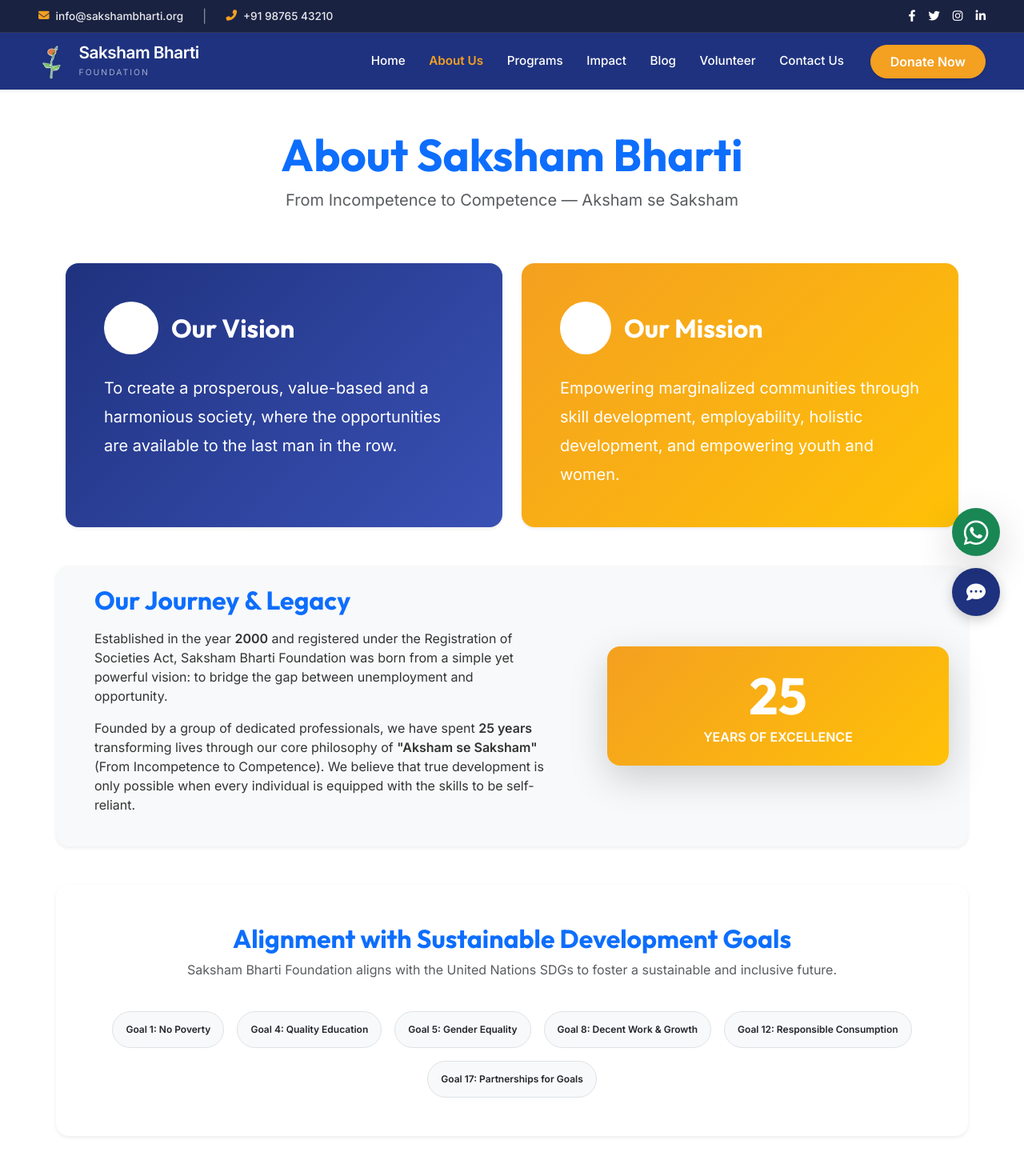
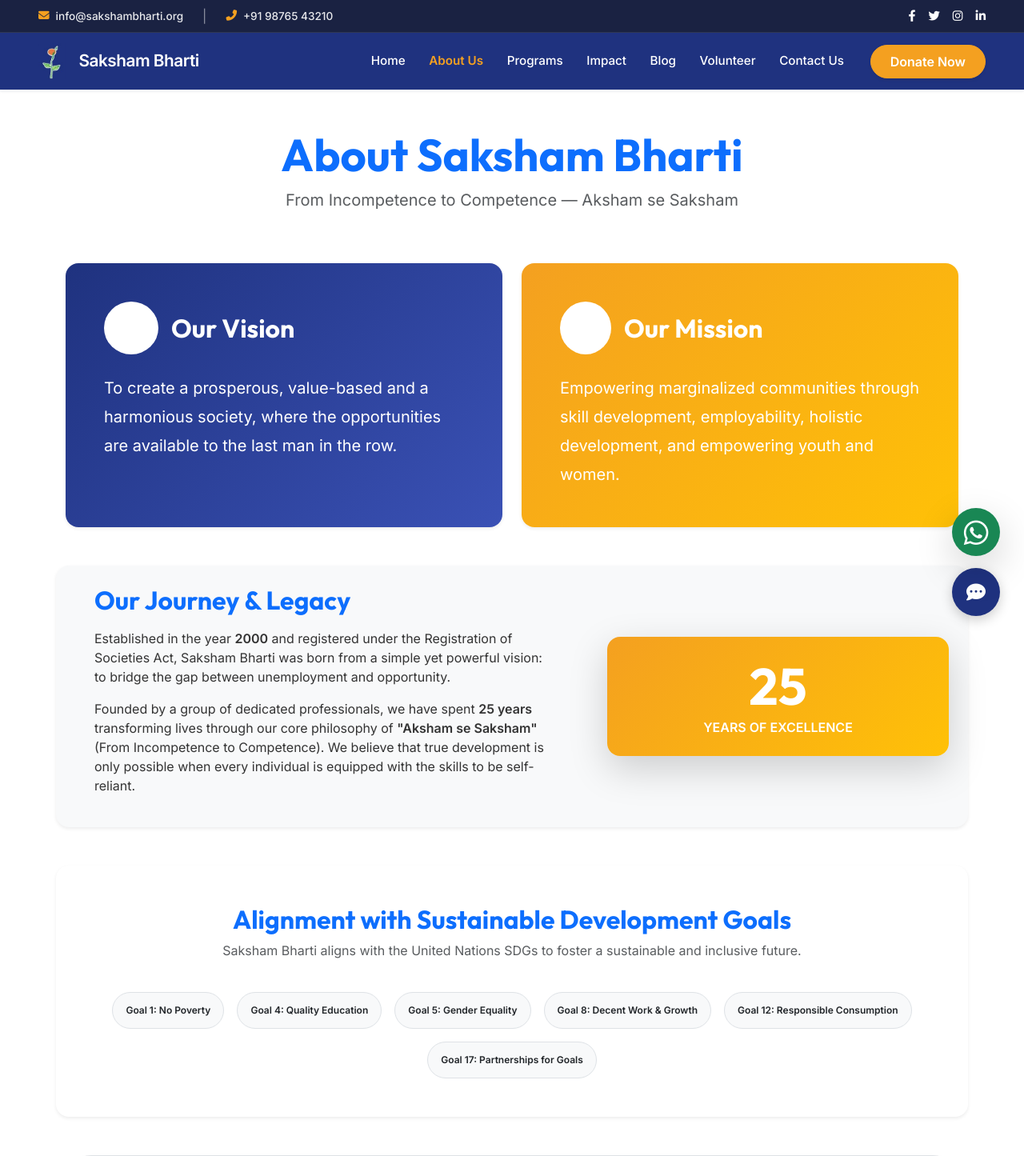
Before and after one commit to jagritiupadhyay99-jpg/Saksham-Bharti, a PHP site: page /frontend/about.php in a window 1280 px wide. Shown: the top 1445 px of the page at 80% size. Run offline with PHP 8.4, Linux system fonts and the light colour scheme; data comes from the database, SQL or seed files in the repository; some libraries are stand-ins or nearby versions.

Commit message:
Rebrand organization to Saksham Bharti and align copy/media with 2024-25 Annual Report

```diff
--- a/backend/config/mail_config.php
+++ b/backend/config/mail_config.php
@@ -1,6 +1,6 @@
 <?php
 // ============================================================
-// SMTP Email Configuration — Saksham Bharti Foundation
+// SMTP Email Configuration — Saksham Bharti
 // ============================================================
 // Values are loaded from the .env file in the project root.
 // To change settings, edit the .env file — NOT this file.
@@ -14,7 +14,7 @@
 define('MAIL_USERNAME',   $_ENV['MAIL_USERNAME']    ?? 'your_email@gmail.com');
 define('MAIL_PASSWORD',   $_ENV['MAIL_PASSWORD']    ?? 'your_app_password');
 define('MAIL_FROM_EMAIL', $_ENV['MAIL_FROM_EMAIL']  ?? 'no-reply@sakshambharti.org');
-define('MAIL_FROM_NAME',  $_ENV['MAIL_FROM_NAME']   ?? 'Saksham Bharti Foundation');
+define('MAIL_FROM_NAME',  $_ENV['MAIL_FROM_NAME']   ?? 'Saksham Bharti');
 
 // Log file path for email errors
 define('MAIL_ERROR_LOG',  __DIR__ . '/../../logs/mail_errors.log');
--- a/backend/includes/functions.php
+++ b/backend/includes/functions.php
@@ -113,7 +113,7 @@
         $mail->Body    = '
             <div style="font-family:Arial,sans-serif;max-width:600px;margin:auto;border:1px solid #e0e0e0;border-radius:8px;overflow:hidden;">
                 <div style="background:#1F327F;padding:20px 30px;">
-                    <h2 style="color:#fff;margin:0;">Saksham Bharti Foundation</h2>
+                    <h2 style="color:#fff;margin:0;">Saksham Bharti</h2>
                     <p style="color:#f4a020;margin:4px 0 0;">Admin Notification</p>
                 </div>
                 <div style="padding:30px;color:#333;">
@@ -151,7 +151,7 @@
         $full_body_html = '
             <div style="font-family:Arial,sans-serif;max-width:600px;margin:auto;border:1px solid #e0e0e0;border-radius:8px;overflow:hidden;">
                 <div style="background:#1F327F;padding:20px 30px;">
-                    <h2 style="color:#fff;margin:0;">Saksham Bharti Foundation</h2>
+                    <h2 style="color:#fff;margin:0;">Saksham Bharti</h2>
                     <p style="color:#f4a020;margin:4px 0 0;">Empowering Youth Through Skill &amp; Education</p>
                 </div>
                 <div style="padding:30px;color:#333;line-height:1.8;">
@@ -162,7 +162,7 @@
                     <a href="https://www.sakshambharti.org" style="color:#1F327F;">www.sakshambharti.org</a></p>
                 </div>
                 <div style="background:#f9f9f9;padding:15px 30px;font-size:12px;color:#999;">
-                    &copy; ' . date('Y') . ' Saksham Bharti Foundation. All rights reserved.
+                    &copy; ' . date('Y') . ' Saksham Bharti. All rights reserved.
                 </div>
             </div>';
 
--- a/frontend/about.php
+++ b/frontend/about.php
@@ -1,7 +1,7 @@
 <?php
 // about.php
-$page_title       = 'About Us | Saksham Bharti Foundation';
-$page_description = 'Learn about Saksham Bharti Foundation — our 25-year journey, vision, mission, and the dedicated team driving skill development for underprivileged youth in New Delhi.';
+$page_title       = 'About Us | Saksham Bharti';
+$page_description = 'Learn about Saksham Bharti — our 25-year journey, vision, mission, and the dedicated team driving skill development for underprivileged youth in New Delhi.';
 require_once 'includes/header.php';
 ?>
 
@@ -48,7 +48,7 @@
     <div class="col-md-7 px-5">
         <h2 class="fw-bold text-primary mb-3">Our Journey & Legacy</h2>
         <p>
-            Established in the year <strong>2000</strong> and registered under the Registration of Societies Act, Saksham Bharti Foundation was born from a simple yet powerful vision: to bridge the gap between unemployment and opportunity.
+            Established in the year <strong>2000</strong> and registered under the Registration of Societies Act, Saksham Bharti was born from a simple yet powerful vision: to bridge the gap between unemployment and opportunity.
         </p>
         <p>
             Founded by a group of dedicated professionals, we have spent <strong>25 years</strong> transforming lives through our core philosophy of <strong>"Aksham se Saksham"</strong> (From Incompetence to Competence). We believe that true development is only possible when every individual is equipped with the skills to be self-reliant.
@@ -68,7 +68,7 @@
 <div class="row mb-5 py-5 bg-white rounded-4 shadow-sm">
     <div class="col-12 text-center mb-4">
         <h2 class="fw-bold text-primary">Alignment with Sustainable Development Goals</h2>
-        <p class="text-muted">Saksham Bharti Foundation aligns with the United Nations SDGs to foster a sustainable and inclusive future.</p>
+        <p class="text-muted">Saksham Bharti aligns with the United Nations SDGs to foster a sustainable and inclusive future.</p>
     </div>
     <div class="col-12">
         <div class="d-flex flex-wrap justify-content-center gap-3">
@@ -145,7 +145,7 @@
             <div class="mt-5">
                 <p class="mb-1 text-muted">With gratitude and determination,</p>
                 <p class="signature-font mb-0">Rajeev Kumar Kalra</p>
-                <p class="text-muted small">President, Saksham Bharti Foundation</p>
+                <p class="text-muted small">President, Saksham Bharti</p>
             </div>
         </div>
     </div>
@@ -185,7 +185,7 @@
   <div class="col-md-12 bg-light p-5 rounded-4 border-start border-5 border-primary">
     <h3 class="fw-bold text-primary mb-4 text-center">A Holistic Ecosystem of Growth</h3>
     <p>
-      Saksham Bharti Foundation provides more than just training; we provide an ecosystem. Our vocational courses in computer education, stitching, beauty culture, and soft skills are supported by over **250+ volunteers** from diverse professional backgrounds.
+      Saksham Bharti provides more than just training; we provide an ecosystem. Our vocational courses in computer education, stitching, beauty culture, and soft skills are supported by over **250+ volunteers** from diverse professional backgrounds.
     </p>
     <p class="mb-0">
       From organizing the **Swami Vivekananda Aajeevika Mahotsav** (Job Fairs) to providing pre-admission mentoring, we ensure that the "fruits of development" are accessible to the "last man in the row." We don't just teach skills; we nurture entrepreneurial mindsets that drive long-term community change.
--- a/frontend/activities.php
+++ b/frontend/activities.php
@@ -1,7 +1,7 @@
 <?php
 // activity.php
-$page_title       = 'Activities & Events | Saksham Bharti Foundation';
-$page_description = 'Explore the latest activities, events, and community initiatives by Saksham Bharti Foundation — from job fairs and competitions to summer camps and green drives across New Delhi.';
+$page_title       = 'Activities & Events | Saksham Bharti';
+$page_description = 'Explore the latest activities, events, and community initiatives by Saksham Bharti — from job fairs and competitions to summer camps and green drives across New Delhi.';
 require_once 'includes/header.php';
 
 // Fetch all activities
--- a/frontend/blog.php
+++ b/frontend/blog.php
@@ -1,7 +1,7 @@
 <?php
 // blog.php
-$page_title       = 'Blog & News | Saksham Bharti Foundation';
-$page_description = 'Read the latest blog posts, news, and impact stories from Saksham Bharti Foundation. Stay updated on our programs, events, student success stories, and community initiatives.';
+$page_title       = 'Blog & News | Saksham Bharti';
+$page_description = 'Read the latest blog posts, news, and impact stories from Saksham Bharti. Stay updated on our programs, events, student success stories, and community initiatives.';
 require_once 'includes/header.php';
 
 // Fetch all blog posts from the activities table
--- a/frontend/contact.php
+++ b/frontend/contact.php
@@ -1,7 +1,7 @@
 <?php
 // contact.php
-$page_title       = 'Contact Us | Saksham Bharti Foundation';
-$page_description = 'Get in touch with Saksham Bharti Foundation. Visit our 5 training centers across New Delhi or send us a message. We are here to answer your questions about volunteering, donations, and programs.';
+$page_title       = 'Contact Us | Saksham Bharti';
+$page_description = 'Get in touch with Saksham Bharti. Visit our 5 training centers across New Delhi or send us a message. We are here to answer your questions about volunteering, donations, and programs.';
 require_once __DIR__ . '/../backend/config/db.php';
 require_once __DIR__ . '/../backend/includes/functions.php';
 
@@ -60,7 +60,7 @@
             send_notification_email($subject, $body);
 
             // Send confirmation to user
-            $user_subject = "We received your message - Saksham Bharti Foundation";
+            $user_subject = "We received your message - Saksham Bharti";
             $user_body = "<p>Thank you for reaching out to us. We have received your message and our team will get back to you shortly.</p>
                           <p><strong>Your Message:</strong><br>" . nl2br($message) . "</p>";
             send_user_email($email, $name, $user_subject, $user_body);
--- a/frontend/impact.php
+++ b/frontend/impact.php
@@ -1,6 +1,6 @@
 <?php
 // impact.php
-$page_title       = 'Our Impact | Saksham Bharti Foundation';
+$page_title       = 'Our Impact | Saksham Bharti';
 $page_description = 'Saksham Bharti has trained 2,152 students, secured 390 job placements, awarded 345 scholarships, and runs mega job fairs. Read real success stories of youth transformed by vocational training.';
 require_once 'includes/header.php';
 ?>
--- a/frontend/includes/footer.php
+++ b/frontend/includes/footer.php
@@ -14,7 +14,7 @@
     <div class="container py-4">
         <div class="row gy-4">
             <div class="col-md-4">
-                <h4 class="fw-bold text-white mb-3">Saksham Bharti Foundation</h4>
+                <h4 class="fw-bold text-white mb-3">Saksham Bharti</h4>
                 <p>Empowering marginalized communities through skill development, education, and livelihood programs. Celebrating 25 Years of Impact.</p>
                 <div class="d-flex gap-3 mt-3">
                     <?php if ($fb): ?><a href="<?= htmlspecialchars($fb) ?>" target="_blank" class="text-white"><i class="fab fa-facebook fa-lg"></i></a><?php endif; ?>
@@ -36,7 +36,7 @@
             <div class="col-md-4">
                 <h5 class="text-white mb-3">Contact Info</h5>
                 <ul class="list-unstyled">
-                    <li class="mb-2"><a href="https://www.google.com/maps/search/?api=1&query=Saksham+Bharti+Foundation" target="_blank" class="text-light text-decoration-none"><i class="fas fa-map-marker-alt me-2 text-secondary"></i> <?= htmlspecialchars($address) ?></a></li>
+                    <li class="mb-2"><a href="https://www.google.com/maps/search/?api=1&query=Saksham+Bharti" target="_blank" class="text-light text-decoration-none"><i class="fas fa-map-marker-alt me-2 text-secondary"></i> <?= htmlspecialchars($address) ?></a></li>
                     <li class="mb-2"><a href="tel:<?= htmlspecialchars(preg_replace('/[^0-9+]/', '', $phone)) ?>" class="text-light text-decoration-none"><i class="fas fa-phone me-2 text-secondary"></i> <?= htmlspecialchars($phone) ?></a></li>
                     <li class="mb-2"><a href="mailto:<?= htmlspecialchars($email) ?>" class="text-light text-decoration-none"><i class="fas fa-envelope me-2 text-secondary"></i> <?= htmlspecialchars($email) ?></a></li>
                 </ul>
@@ -44,7 +44,7 @@
         </div>
         <hr class="mt-4 border-secondary">
         <div class="text-center pt-2">
-            <p class="mb-0">&copy; <?php echo date('Y'); ?> <a href="index.php" class="text-light text-decoration-none hover-white">Saksham Bharti Foundation</a>. All rights reserved.</p>
+            <p class="mb-0">&copy; <?php echo date('Y'); ?> <a href="index.php" class="text-light text-decoration-none hover-white">Saksham Bharti</a>. All rights reserved.</p>
         </div>
     </div>
 </footer>
--- a/frontend/includes/header.php
+++ b/frontend/includes/header.php
@@ -3,8 +3,8 @@
 require_once __DIR__ . '/../../backend/includes/functions.php';
 
 // Page-level SEO defaults (can be overridden by individual pages before including header)
-$page_title       = $page_title       ?? 'Saksham Bharti Foundation | Empowering Youth Through Skill & Education';
-$page_description = $page_description ?? 'Saksham Bharti Foundation empowers underprivileged youth aged 17-23 through free vocational training in IT, beauty culture, and stitching across 5 centers in New Delhi.';
+$page_title       = $page_title       ?? 'Saksham Bharti | Empowering Youth Through Skill & Education';
+$page_description = $page_description ?? 'Saksham Bharti empowers underprivileged youth aged 17-23 through free vocational training in IT, beauty culture, and stitching across 5 centers in New Delhi.';
 
 // Load site settings for dynamic top-bar contact info + social links
 $site = get_all_site_settings();
@@ -116,10 +116,9 @@
 <nav class="navbar navbar-expand-lg sticky-top shadow-sm py-2" style="background-color: var(--primary-bg);">
     <div class="container-fluid px-lg-5">
         <a class="navbar-brand d-flex align-items-center" href="index.php">
-            <img src="assets/images/image.png" alt="Saksham Bharti Foundation Logo" class="me-3">
+            <img src="assets/images/image.png" alt="Saksham Bharti Logo" class="me-3">
             <div class="brand-text text-white fw-bold">
-                Saksham Bharti<br>
-                <span class="fw-normal" style="font-size:0.65rem;text-transform:uppercase;letter-spacing:2px;color:rgba(255,255,255,0.6);">Foundation</span>
+                Saksham Bharti
             </div>
         </a>
 
--- a/frontend/index.php
+++ b/frontend/index.php
@@ -1,7 +1,7 @@
 <?php
 // index.php
-$page_title       = 'Saksham Bharti Foundation | Empowering Youth Through Skill & Education';
-$page_description = 'Saksham Bharti Foundation empowers underprivileged youth aged 17-23 through free vocational training in IT, beauty culture, and stitching across 5 centers in New Delhi. 50,000+ lives touched in 25 years.';
+$page_title       = 'Saksham Bharti | Empowering Youth Through Skill & Education';
+$page_description = 'Saksham Bharti empowers underprivileged youth aged 17-23 through free vocational training in IT, beauty culture, and stitching across 5 centers in New Delhi. 50,000+ lives touched in 25 years.';
 require_once 'includes/header.php';
 ?>
 
--- a/frontend/programs.php
+++ b/frontend/programs.php
@@ -1,6 +1,6 @@
 <?php
 // programs.php
-$page_title       = 'Our Programs | Saksham Bharti Foundation';
+$page_title       = 'Our Programs | Saksham Bharti';
 $page_description = 'Explore Saksham Bharti\'s vocational training programs: IT & Computer Skills, Beauty Culture, Fashion & Dress Designing, Soft Skills, and the Uthaan Scholarship. Free training for youth aged 17-23.';
 require_once __DIR__ . '/../backend/config/db.php';
 require_once 'includes/header.php';
--- a/frontend/save_chat_inquiry.php
+++ b/frontend/save_chat_inquiry.php
@@ -31,7 +31,7 @@
 
             // Send confirmation to user if email is valid
             if (filter_var($email, FILTER_VALIDATE_EMAIL)) {
-                $user_subject = "We received your message - Saksham Bharti Foundation";
+                $user_subject = "We received your message - Saksham Bharti";
                 $user_body = "<p>Thank you for reaching out to us via our chatbot. We have received your inquiry and our team will get back to you shortly.</p>
                               <p><strong>Your Inquiry:</strong><br>" . nl2br($data['message'] ?? '') . "</p>";
                 send_user_email($email, $name, $user_subject, $user_body);
--- a/frontend/volunteer.php
+++ b/frontend/volunteer.php
@@ -1,7 +1,7 @@
 <?php
 // volunteer.php
-$page_title       = 'Become a Volunteer | Saksham Bharti Foundation';
-$page_description = 'Join 250+ volunteers at Saksham Bharti Foundation. Sign up to make a difference in the lives of underprivileged youth through teaching, mentoring, and community outreach in New Delhi.';
+$page_title       = 'Become a Volunteer | Saksham Bharti';
+$page_description = 'Join 250+ volunteers at Saksham Bharti. Sign up to make a difference in the lives of underprivileged youth through teaching, mentoring, and community outreach in New Delhi.';
 require_once __DIR__ . '/../backend/config/db.php';
 require_once __DIR__ . '/../backend/includes/functions.php';
 
@@ -56,7 +56,7 @@
                 $email,
                 $name,
                 'Welcome to Saksham Bharti — Thank You for Volunteering!',
-                '<p>Thank you for registering as a volunteer with <strong>Saksham Bharti Foundation</strong>! We are thrilled to have you join our community of changemakers.</p>
+                '<p>Thank you for registering as a volunteer with <strong>Saksham Bharti</strong>! We are thrilled to have you join our community of changemakers.</p>
                 <p>Here is a summary of your registration:</p>
                 <table style="border-collapse:collapse;width:100%;margin:10px 0;">
                     <tr><td style="padding:8px;border:1px solid #eee;color:#666;width:40%;">Area of Interest</td><td style="padding:8px;border:1px solid #eee;font-weight:bold;">' . htmlspecialchars($interest) . '</td></tr>
```
Also changed, not shown: DATABASE_HANDOVER.md (+1 -1 lines), frontend/get-involved.php (+4 -4 lines), website_documentation.md (+2 -2 lines), frontend/assets/images/blog_silver_jubilee.png, 1 other file.
